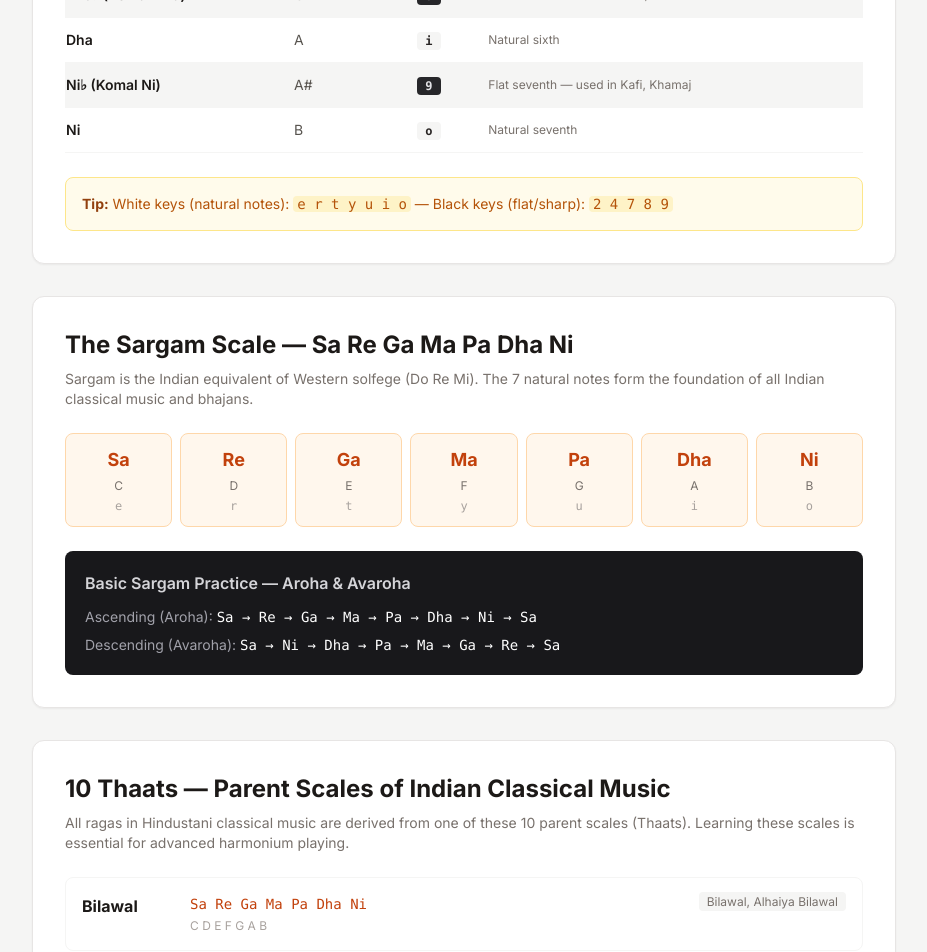
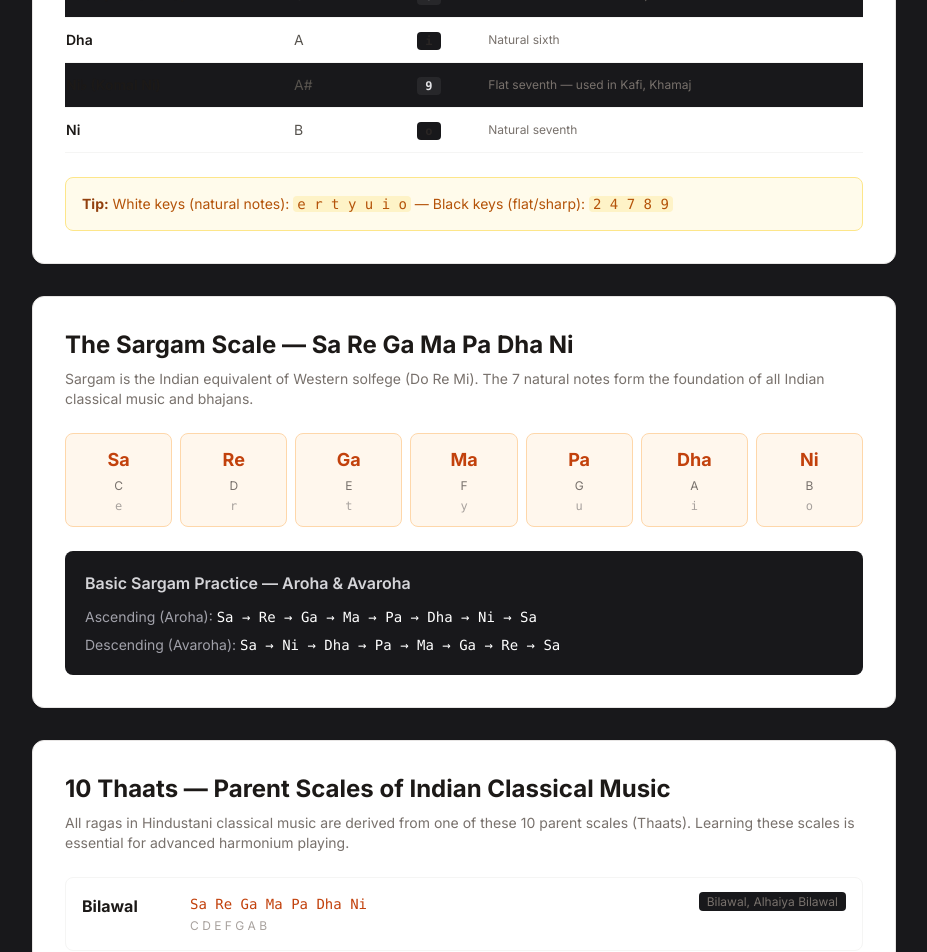
Before and after one commit to sunzhenyu/WebHarmonium, a Next.js app: page /en/harmonium-notes in a window 1280 px wide. Shown: the part 900-1852 px from the top of the page, without its empty margins (176-1103 px from the left). Built offline with nearby package versions, Linux system fonts and the light colour scheme.

Commit message:
Use consistent dark background (zinc-900) across all pages

```diff
--- a/app/[lang]/about/page.tsx
+++ b/app/[lang]/about/page.tsx
@@ -11,7 +11,7 @@ export const metadata: Metadata = {
 
 export default function AboutPage() {
   return (
-    <div className="min-h-screen bg-stone-100 py-8">
+    <div className="min-h-screen bg-zinc-900 py-8">
       <div className="max-w-4xl mx-auto px-4">
         <div className="bg-white rounded-lg shadow-lg p-8">
           <PageHeader titleKey="about" />
--- a/app/[lang]/blog/[slug]/page.tsx
+++ b/app/[lang]/blog/[slug]/page.tsx
@@ -61,7 +61,7 @@ export default async function BlogPostPage({ params }: { params: Promise<{ slug:
   const otherPosts = blogPosts.filter(p => p.slug !== slug).slice(0, 3);
 
   return (
-    <div className="min-h-screen bg-stone-100 py-8">
+    <div className="min-h-screen bg-zinc-900 py-8">
       <div className="max-w-3xl mx-auto px-4">
         <div className="mb-6">
           <Link href="/blog" className="text-blue-600 hover:underline text-sm">← Back to Blog</Link>
--- a/app/[lang]/blog/page.tsx
+++ b/app/[lang]/blog/page.tsx
@@ -18,7 +18,7 @@ const categoryColors: Record<string, string> = {
 
 export default function BlogPage() {
   return (
-    <div className="min-h-screen bg-stone-100 py-8">
+    <div className="min-h-screen bg-zinc-900 py-8">
       <div className="max-w-4xl mx-auto px-4">
         <PageHeader titleKey="blogPage" />
 
--- a/app/[lang]/contact/page.tsx
+++ b/app/[lang]/contact/page.tsx
@@ -11,7 +11,7 @@ export const metadata: Metadata = {
 
 export default function ContactPage() {
   return (
-    <div className="min-h-screen bg-stone-100 py-8">
+    <div className="min-h-screen bg-zinc-900 py-8">
       <div className="max-w-4xl mx-auto px-4">
         <div className="bg-white rounded-lg shadow-lg p-8">
           <PageHeader titleKey="contact" />
--- a/app/[lang]/faq/page.tsx
+++ b/app/[lang]/faq/page.tsx
@@ -85,7 +85,7 @@ export default function FAQPage() {
           }))
         }}
       />
-      <div className="min-h-screen bg-stone-100 py-8">
+      <div className="min-h-screen bg-zinc-900 py-8">
         <div className="max-w-4xl mx-auto px-4">
           <div className="bg-white rounded-lg shadow-lg p-8">
             <PageHeader titleKey="faq" />
--- a/app/[lang]/harmonium-notes/page.tsx
+++ b/app/[lang]/harmonium-notes/page.tsx
@@ -44,7 +44,7 @@ const bhajans = [
 
 export default function HarmoniumNotesPage() {
   return (
-    <div className="bg-stone-100 min-h-screen">
+    <div className="bg-zinc-900 min-h-screen">
       {/* Hero */}
       <div className="bg-zinc-900 text-white py-10">
         <div className="max-w-4xl mx-auto px-4 text-center">
@@ -75,11 +75,11 @@ export default function HarmoniumNotesPage() {
               </thead>
               <tbody>
                 {notes.map((n, i) => (
-                  <tr key={i} className={`border-b border-stone-100 ${n.type === 'natural' ? '' : 'bg-stone-100'}`}>
+                  <tr key={i} className={`border-b border-stone-100 ${n.type === 'natural' ? '' : 'bg-zinc-900'}`}>
                     <td className="py-3 pr-4 font-semibold text-stone-900">{n.sargam}</td>
                     <td className="py-3 pr-4 text-stone-600">{n.western}</td>
                     <td className="py-3 pr-4">
-                      <code className={`px-2 py-0.5 rounded text-xs font-mono font-bold ${n.type === 'natural' ? 'bg-stone-100 text-stone-800' : 'bg-zinc-800 text-zinc-200'}`}>
+                      <code className={`px-2 py-0.5 rounded text-xs font-mono font-bold ${n.type === 'natural' ? 'bg-zinc-900 text-stone-800' : 'bg-zinc-800 text-zinc-200'}`}>
                         {n.key}
                       </code>
                     </td>
@@ -135,7 +135,7 @@ export default function HarmoniumNotesPage() {
                     <p className="text-xs text-stone-400">{t.western}</p>
                   </div>
                   <div className="text-xs text-stone-500 text-right">
-                    <span className="bg-stone-100 px-2 py-0.5 rounded">{t.ragas}</span>
+                    <span className="bg-zinc-900 px-2 py-0.5 rounded">{t.ragas}</span>
                   </div>
                 </div>
               </div>
--- a/app/[lang]/page.tsx
+++ b/app/[lang]/page.tsx
@@ -34,7 +34,7 @@ export default function Home() {
   const featuredPosts = blogPosts.slice(0, 3);
 
   return (
-    <div className="bg-stone-100 min-h-screen">
+    <div className="bg-zinc-900 min-h-screen">
       <StructuredData
         type="WebApplication"
         data={{
--- a/app/[lang]/raga/[slug]/page.tsx
+++ b/app/[lang]/raga/[slug]/page.tsx
@@ -48,7 +48,7 @@ export default async function RagaPage({ params }: { params: Promise<{ slug: str
           url: `https://web-harmonium.net/raga/${raga.slug}`,
         }}
       />
-      <div className="min-h-screen bg-stone-100 py-8">
+      <div className="min-h-screen bg-zinc-900 py-8">
         <div className="max-w-3xl mx-auto px-4">
           <RagaDetailContent raga={raga} otherRagas={otherRagas} difficultyColor={difficultyColor} />
         </div>
--- a/app/[lang]/raga/page.tsx
+++ b/app/[lang]/raga/page.tsx
@@ -18,7 +18,7 @@ const difficultyColor: Record<string, string> = {
 
 export default function RagaIndexPage() {
   return (
-    <div className="min-h-screen bg-stone-100 py-8">
+    <div className="min-h-screen bg-zinc-900 py-8">
       <div className="max-w-4xl mx-auto px-4">
         <RagaHeader />
         <RagaIndexContent ragas={ragas} difficultyColor={difficultyColor} />
--- a/app/[lang]/tutorial/page.tsx
+++ b/app/[lang]/tutorial/page.tsx
@@ -49,7 +49,7 @@ export default function TutorialPage() {
           steps: howToSteps,
         }}
       />
-      <div className="min-h-screen bg-stone-100">
+      <div className="min-h-screen bg-zinc-900">
         <div className="max-w-4xl mx-auto p-8">
           <PageHeader titleKey="tutorial" />
           <TutorialContent />
--- a/app/instrument/[slug]/page.tsx
+++ b/app/instrument/[slug]/page.tsx
@@ -69,7 +69,7 @@ export default async function InstrumentPSEOPage({ params }: PageProps) {
   };
 
   return (
-    <div className="min-h-screen bg-stone-100 py-12">
+    <div className="min-h-screen bg-zinc-900 py-12">
       <StructuredData type="Article" data={structuredData} />
       <div className="max-w-4xl mx-auto px-4 sm:px-6 lg:px-8">
 
```
